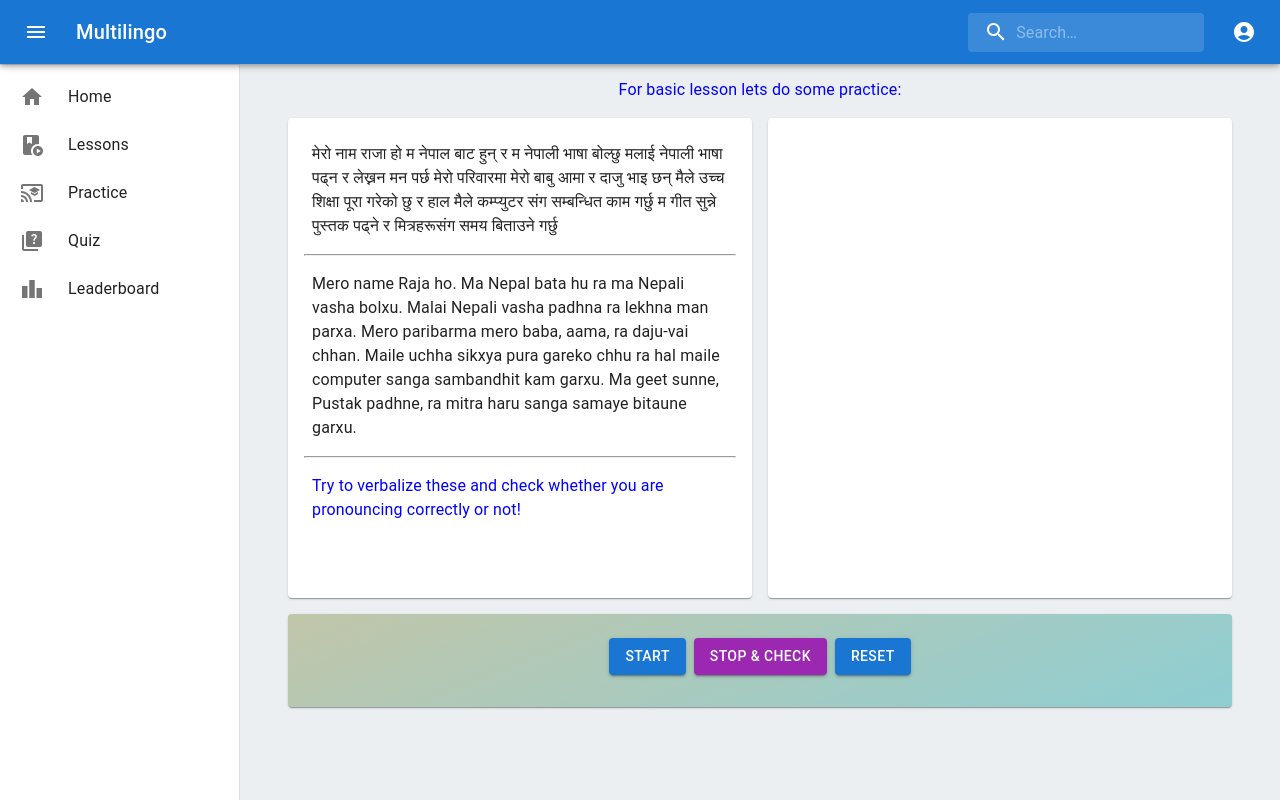
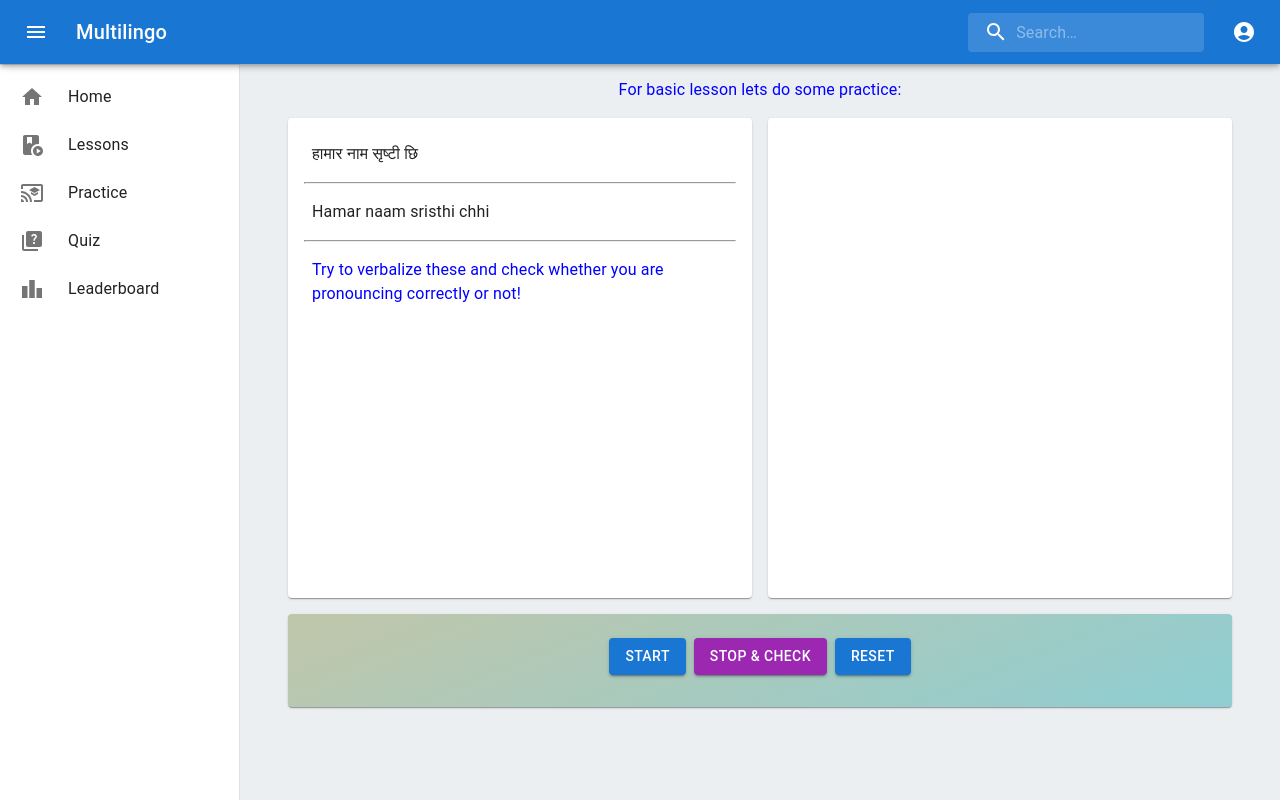
Before and after one commit to sristhilamichhane/multilingo, a React (Vite) app in the folder frontend/: page /basicPractice in a window 1280 px wide. Built offline with nearby package versions, Linux system fonts and the light colour scheme; no server answers; what react-swipeable-views-utils would draw is missing.

Commit message:
test: :art: For test purpose

```diff
--- a/frontend/src/components/Practice/BasicPractice.jsx
+++ b/frontend/src/components/Practice/BasicPractice.jsx
@@ -26,12 +26,7 @@ const MainContent = styled(Box)(({ theme }) => ({
 }));
 
 const BasicPractice = () => {
-  const givenSentence = ` मेरो नाम राजा हो म नेपाल बाट हुन् र म नेपाली भाषा
-  बोल्छु मलाई नेपाली भाषा पढ्न र लेख्नन मन पर्छ मेरो
-  परिवारमा मेरो बाबु आमा र दाजु भाइ छन् मैले उच्च
-  शिक्षा पूरा गरेको छु र हाल मैले कम्प्युटर संग सम्बन्धित
-  काम गर्छु म गीत सुन्ने पुस्तक पढ्ने र मित्रहरूसंग समय
-  बिताउने गर्छु`;
+  const givenSentence = `हामार नाम सृष्टी छि`;
 
   const startListening = () =>
     SpeechRecognition.startListening({ continuous: true, language: "ne-NP" });
@@ -82,12 +77,7 @@ const BasicPractice = () => {
                       <Typography sx={{ p: 1 }}>{givenSentence}</Typography>
                       <hr />
                       <Typography sx={{ p: 1 }}>
-                        Mero name Raja ho. Ma Nepal bata hu ra ma Nepali vasha
-                        bolxu. Malai Nepali vasha padhna ra lekhna man parxa.
-                        Mero paribarma mero baba, aama, ra daju-vai chhan. Maile
-                        uchha sikxya pura gareko chhu ra hal maile computer
-                        sanga sambandhit kam garxu. Ma geet sunne, Pustak
-                        padhne, ra mitra haru sanga samaye bitaune garxu.
+                        Hamar naam sristhi chhi
                       </Typography>
                       <hr />
                       <Typography sx={{ p: 1, color: "blue" }}>
```
